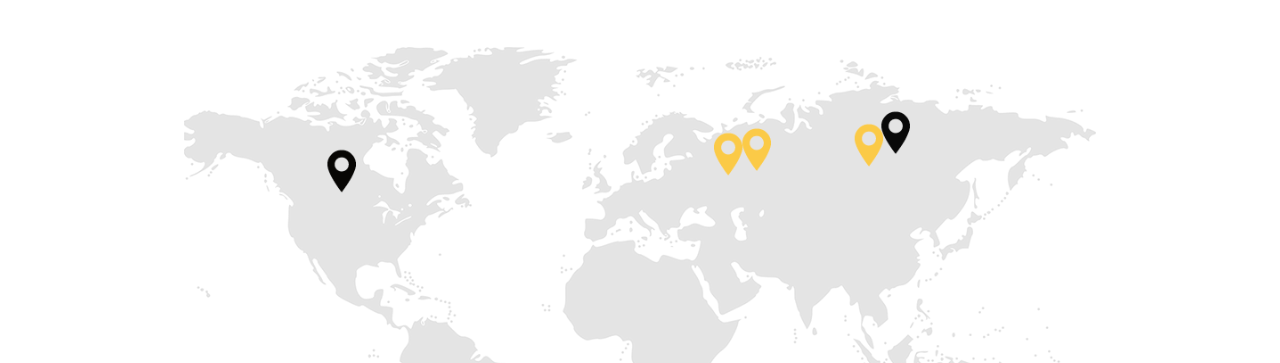
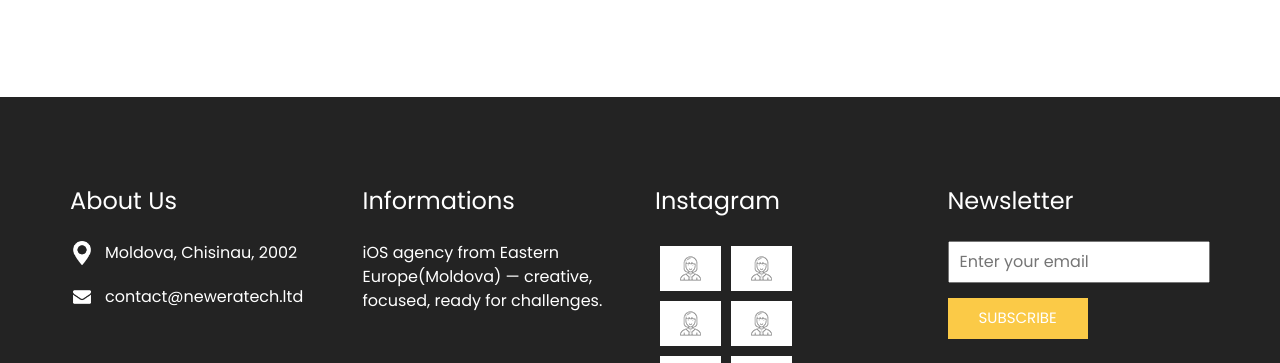
Before and after one commit to djups/neweratech, a plain HTML site: page contact.html in a window 1280 px wide. Shown: the part 586-949 px from the top of the page. Drawn offline with nearby package versions, Linux system fonts and the light colour scheme.

Commit message:
typo update

```diff
--- a/contact.html
+++ b/contact.html
@@ -117,9 +117,7 @@
           </div>
         </div>
       </div>
-      <div class="map_img-box">
-        <img src="images/map-img.png" alt="">
-      </div>
+
     </div>
   </section>
 
@@ -134,7 +132,7 @@
         <div class="col-md-3">
           <div class="info_contact">
             <h5>
-              About Shop
+              About Us
             </h5>
             <div>
               <div class="img-box">
@@ -161,7 +159,7 @@
               Informations
             </h5>
             <p>
-              ipsum dolor sit amet, consectetur adipiscing elit, sed do eiusmod tempor incididunt
+              iOS agency from Eastern Europe(Moldova) — creative, focused, ready for challenges.
             </p>
           </div>
         </div>
```
Also changed, not shown: about.html (+1 -1 lines), do.html (+1 -1 lines), index.html (+1 -1 lines).
